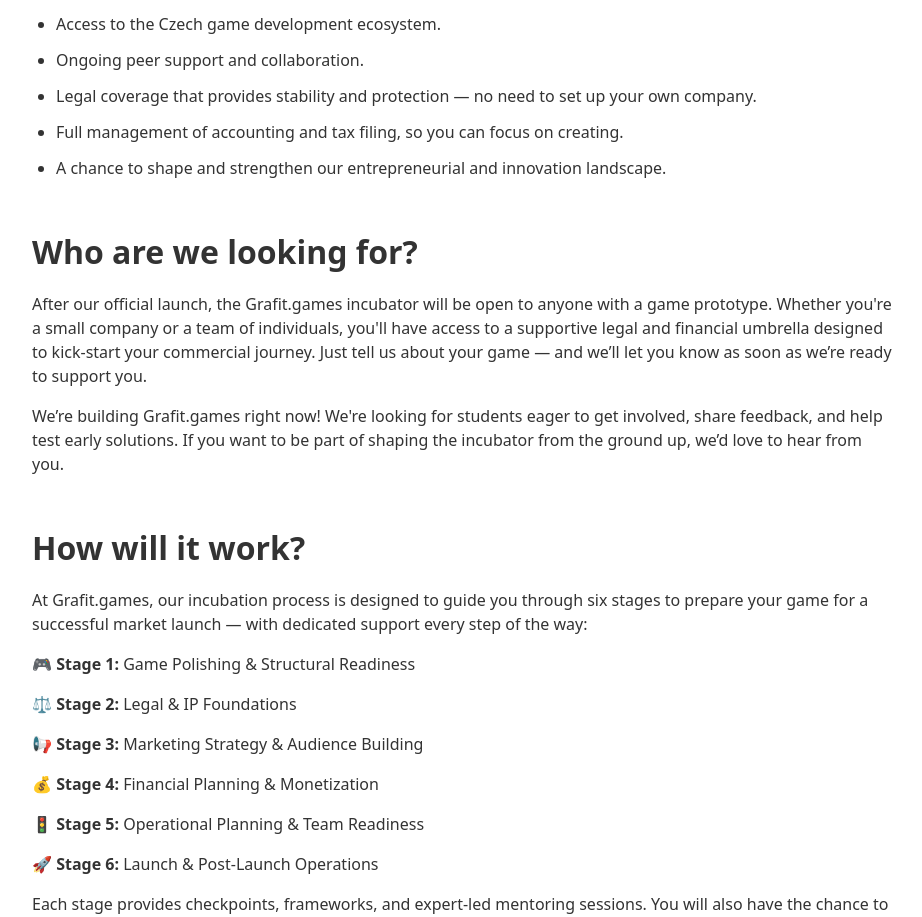
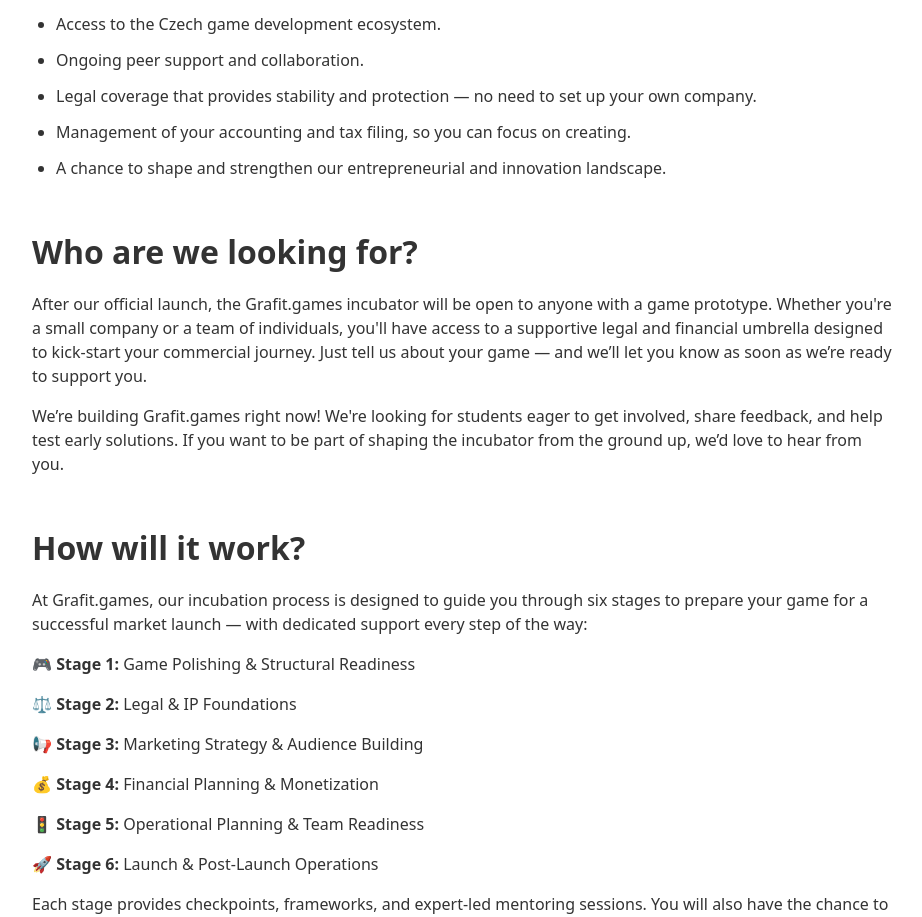
Before and after one commit to CernaSam/grafit-games-web, a plain HTML site: page index.html in a window 1280 px wide. Shown: the part 2126-3043 px from the top of the page, without its empty margins (176-1098 px from the left). Drawn offline with Linux system fonts and the light colour scheme.

Commit message:
Changing wording

```diff
--- a/index.html
+++ b/index.html
@@ -62,7 +62,7 @@
                         <li>Access to the Czech game development ecosystem.</li>
                         <li>Ongoing peer support and collaboration.</li>
                         <li>Legal coverage that provides stability and protection — no need to set up your own company.</li>
-                        <li>Full management of accounting and tax filing, so you can focus on creating.</li>
+                        <li>Management of your accounting and tax filing, so you can focus on creating.</li>
                         <li>A chance to shape and strengthen our entrepreneurial and innovation landscape.</li>
                     </ul>
                 </div>
```
